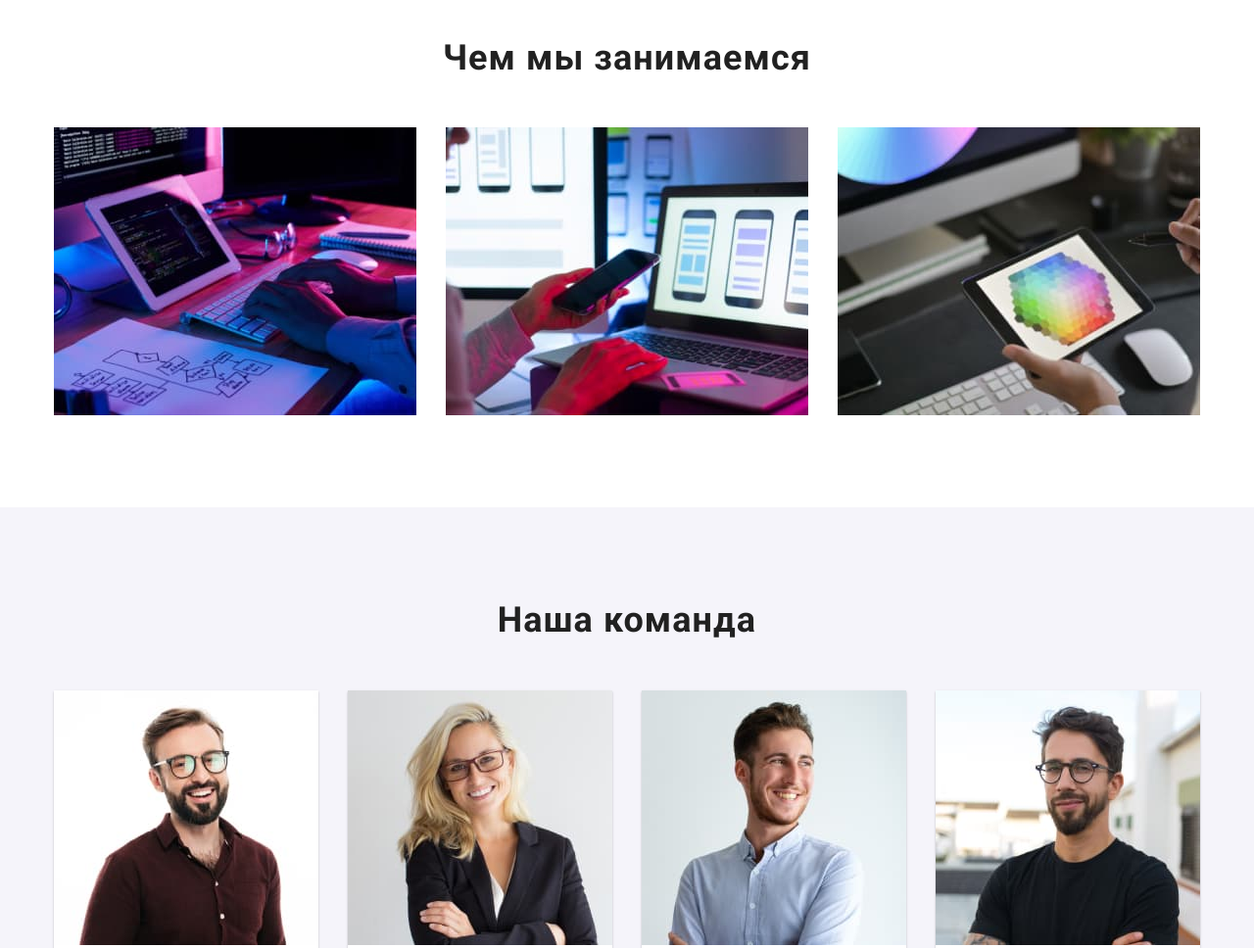
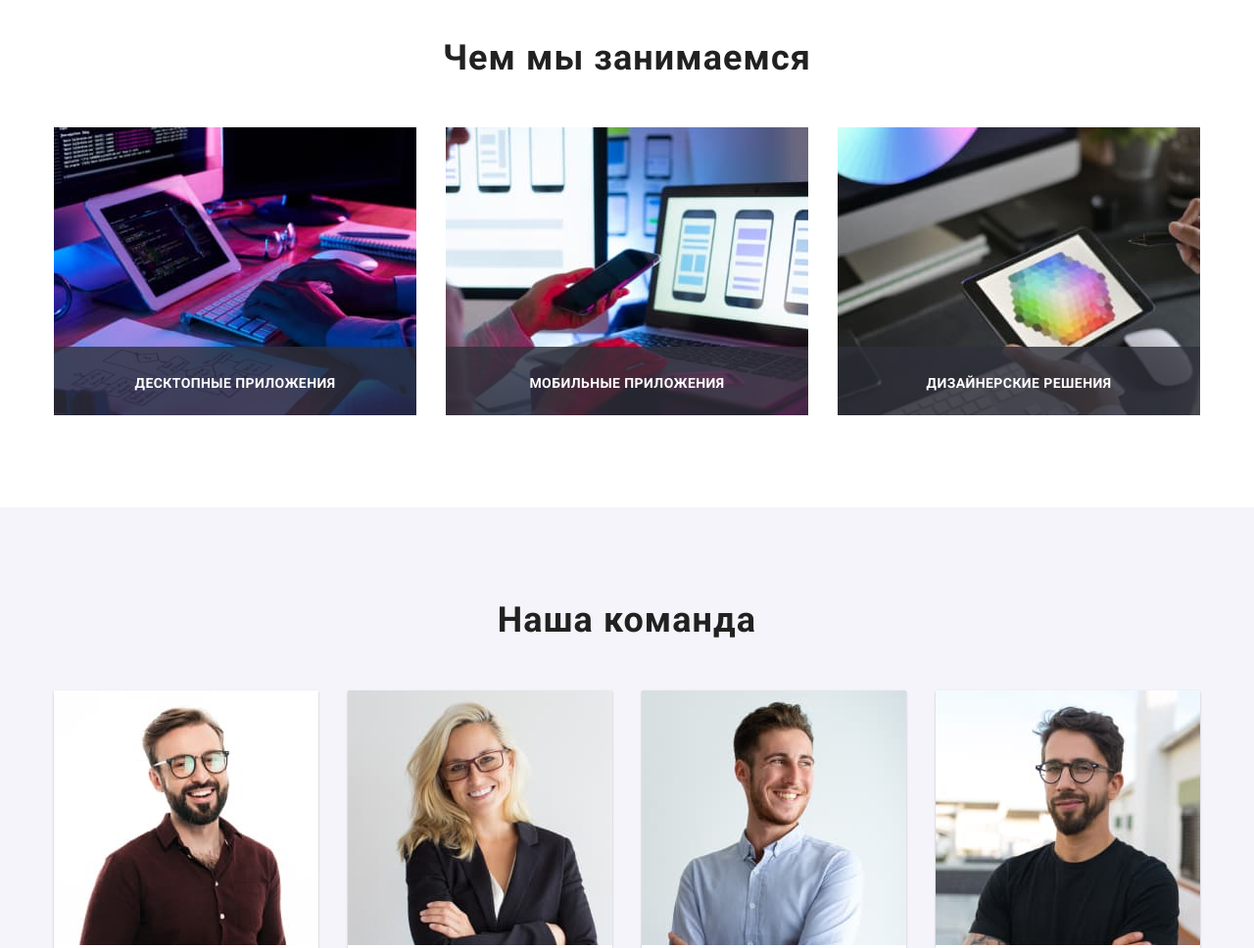
Before and after one commit to ttuluk/goit-markup-hw-05, a plain HTML site: page index.html in a window 1280 px wide. Shown: the part 1080-2048 px from the top of the page at 98% size. Drawn offline with nearby package versions, Linux system fonts and the light colour scheme.

Commit message:
добавляет к секции Чем мы занимаемся текст с фоном спозиционированым поверх изображения

```diff
--- a/css/style.css
+++ b/css/style.css
@@ -15,7 +15,7 @@
   --prime-card-swadow: 0px 4px 4px 0px rgba(0, 0, 0, 0.25);
   --secondary-card-shadow: 0px 1px 3px rgba(0, 0, 0, 0.12),
     0px 1px 1px rgba(0, 0, 0, 0.14), 0px 2px 1px rgba(0, 0, 0, 0.2);
-  --background-hero: rgba(47, 48, 58, 0.4);
+  --background-hero: rgba(47, 48, 58, 0.8);
   --icon-color: rgba(175, 177, 184, 1);
 }
 /*тип блочной модели*/
@@ -340,19 +340,45 @@ button {
 
 .works {
   display: flex;
-  flex-wrap: wrap;
-  justify-content: space-between;
+  flex-wrap: no-wrap;
+  justify-content: center;
 }
-.works .item {
-  display: flex;
+.works-item {
+  position: relative;
   margin-right: 30px;
+  flex-basis: calc((100% - 3 * 30px) / 3);
 }
 .works .item:last-child {
   margin-right: 0;
 }
 img {
   display: block;
-  max-width: 100%;
+}
+.works-item {
+  position: relative;
+}
+
+.works-container {
+  display: flex;
+  justify-content: center;
+  position: absolute;
+  bottom: 0;
+  width: 100%;
+  height: 70px;
+
+  background-color: var(--background-hero);
+  opacity: 1;
+}
+
+.works-text {
+  padding-top: 27px;
+  color: var(--primary-bg-color);
+  font-weight: 700;
+  font-size: 14px;
+  line-height: 1.44;
+
+  letter-spacing: 0.03em;
+  text-transform: uppercase;
 }
 
 /*наша команда*/
--- a/index.html
+++ b/index.html
@@ -103,9 +103,24 @@
             <div class="container">
                 <h2 class="section-title">Чем мы занимаемся</h2>
                 <ul class="works list">
-                    <li class="item"><img src="./images/works/box1.jpg" alt="Первый блок" width="370" height="294"></li>
-                    <li class="item"><img src="./images/works/box2.jpg" alt="Второй блок" width="370" height="294"></li>
-                    <li class="item"><img src="./images/works/box3.jpg" alt="Третий блок" width="370" height="294"></li>
+                    <li class="works-item item">
+                        <img class="works-image" src="./images/works/box1.jpg" alt="Первый блок" width="370" height="294">
+                        <div class="works-container">
+                            <p class="works-text text">Десктопные приложения</p>
+                        </div>
+                    </li>
+                    <li class="works-item item">
+                        <img class="works-image" src="./images/works/box2.jpg" alt="Второй блок" width="370" height="294">
+                        <div class="works-container">
+                            <p class="works-text text">Мобильные приложения</p>
+                        </div>
+                    </li>
+                    <li class="works-item item">
+                        <img class="works-image" src="./images/works/box3.jpg" alt="Третий блок" width="370" height="294">
+                        <div class="works-container">
+                            <p class="works-text text">Дизайнерские решения</p>
+                        </div>
+                    </li>
                 </ul>
             </div>
         </section>
```
